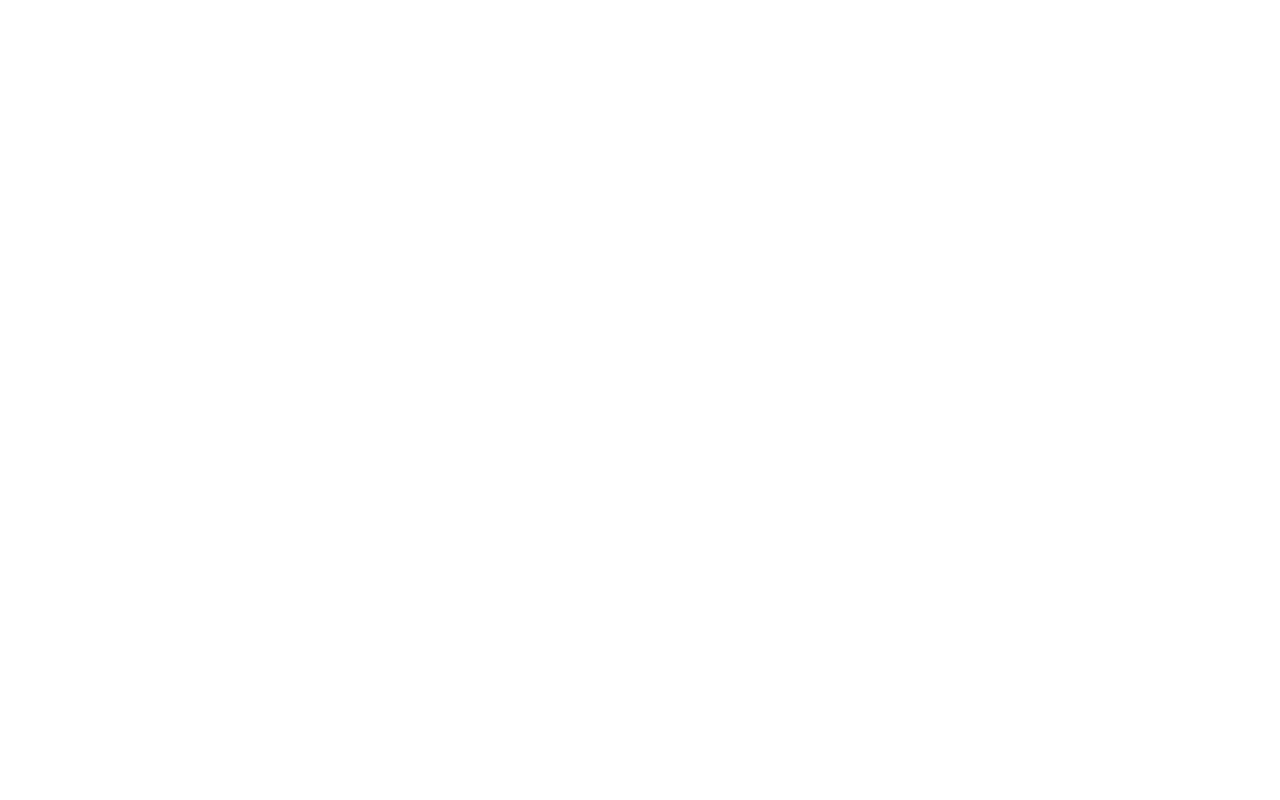
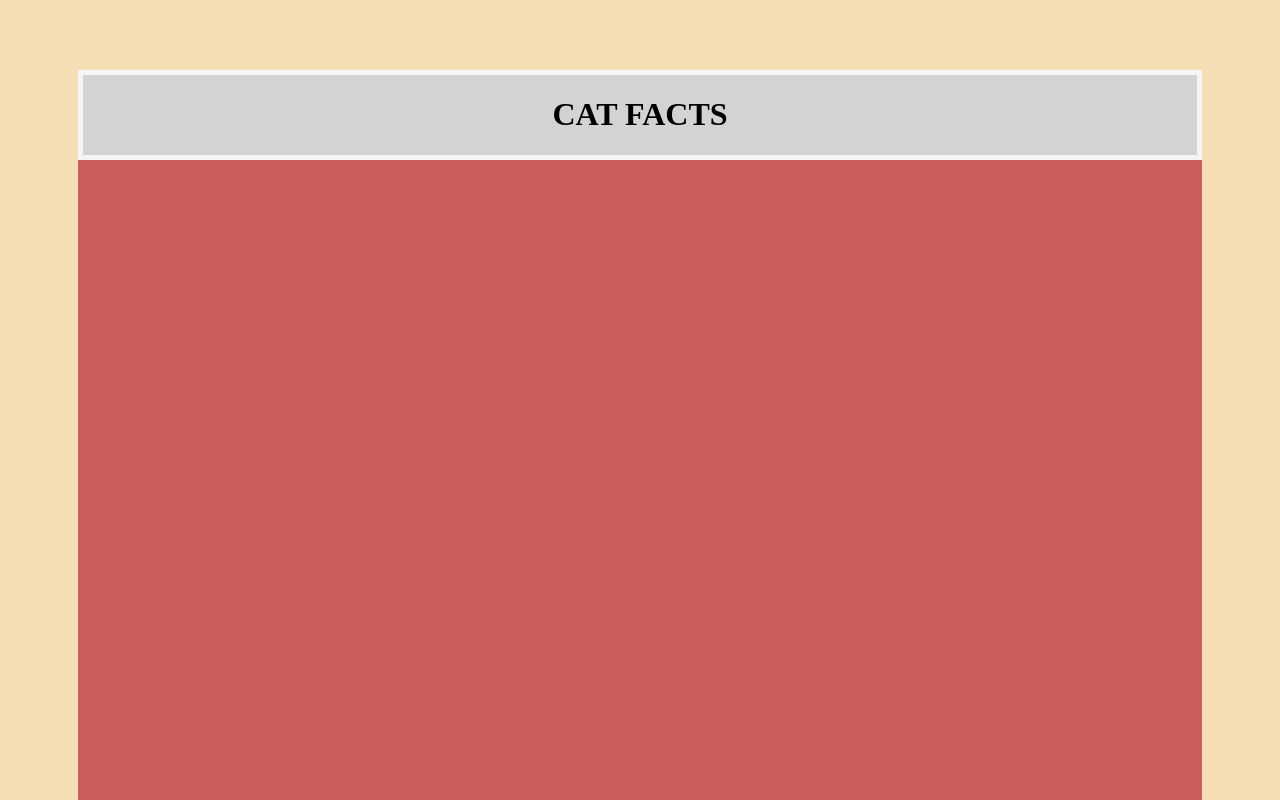
Before and after one commit to WestonDeVoreWork/APIChallenge, a plain HTML site: page index.html in a window 1280 px wide. Shown: the top 800 px of the page. Drawn offline with Linux system fonts and the light colour scheme.

Commit message:
Some basic css and html page setup.

```diff
--- a/index.html
+++ b/index.html
@@ -1 +1,26 @@
 <!-- API CHALLENGE DUE ON THE 25th -->
+<!-- EVERY CLICK MAKES A RANDOM POKEMON APPEAR -->
+
+
+<!DOCTYPE html>
+<html lang="en">
+<head>
+    <meta charset="UTF-8">
+    <meta http-equiv="X-UA-Compatible" content="IE=edge">
+    <meta name="viewport" content="width=device-width, initial-scale=1.0">
+    <title>Facts on Cats</title>
+    <link rel="stylesheet" type="text/css" href="style.css">
+</head>
+<body>
+    <div class="wholePage">
+        <div class="outsideH1">
+            <h1 id="h1InsideoutsideH1">CAT FACTS</h1>
+        </div>
+
+        <div clas= "factDisplay">
+
+        </div>
+
+    </div>
+</body>
+</html>
--- a/index.js
+++ b/index.js
@@ -1 +1,7 @@
 // API CHALLENGE DUE ON THE 25th
+let baseURL = 'https://cat-fact.herokuapp.com/facts'
+let key =
+fetch('https://alexwohlbruck.github.io/cat-facts/')
+    .then(function(res) {
+
+    })
--- a/style.css
+++ b/style.css
@@ -1 +1,38 @@
  /* API CHALLENGE DUE ON THE 25th */
+
+html {background-color: wheat;}
+
+.wholePage {
+    background-color: indianred;
+    margin: 70px;
+    height: 1280px;
+    z-index: 1;
+}
+
+/*
+.outsideH1 {
+    position: relative;
+    width: 150px;
+    height: 100px;
+    border: 5px solid whitesmoke;
+    background-color: lightgrey;
+    text-align: center;
+    vertical-align: center;
+
+    z-index: 2;
+
+}
+*/
+
+.outsideH1 {
+    position: relative;
+    text-align: center;
+    border: 5px solid whitesmoke;
+    background-color: lightgrey;
+}
+
+/* #h1InsideoutsideH1 {
+    position: relative;
+    text-align: center;
+    vertical-align: center;
+} */
```
